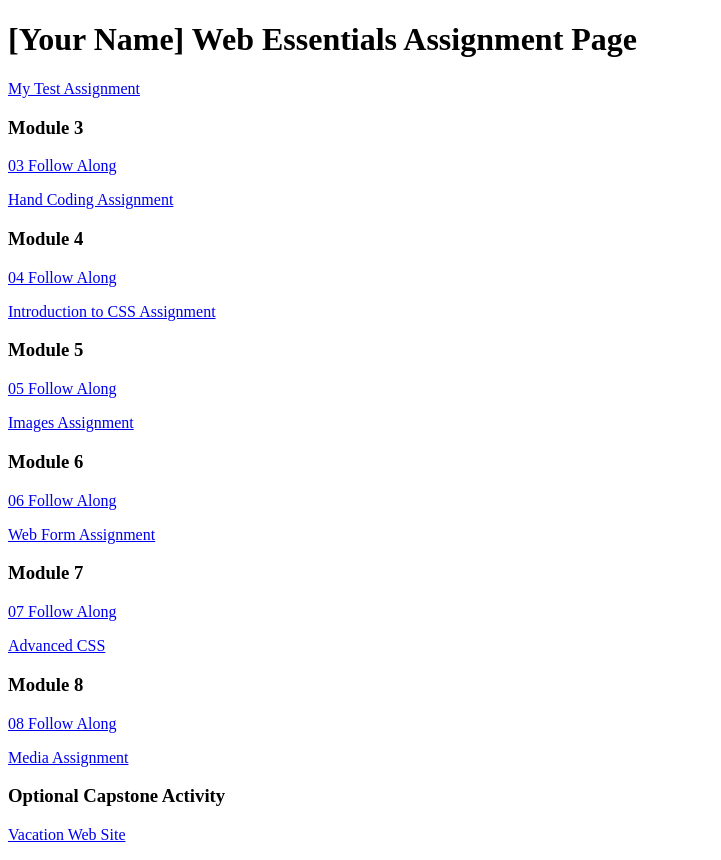
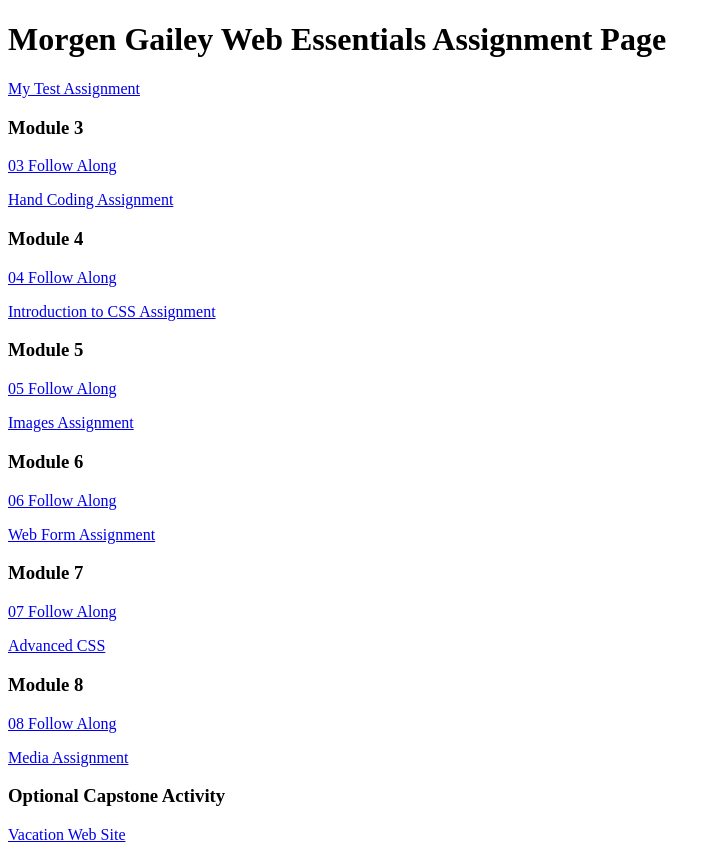
Before and after one commit to morgengailey/dwdd1600, a plain HTML site: page index.html in a window 1280 px wide. Shown: the whole page, without its empty margins (0-721 px from the left). Drawn offline with Linux system fonts and the light colour scheme.

Commit message:
Added my name

```diff
--- a/index.html
+++ b/index.html
@@ -6,7 +6,7 @@
 		<title>dwdd 1600 assignment list page</title>
 	</head>
 	<body>
-		<h1>[Your Name] Web Essentials Assignment Page</h1>
+		<h1>Morgen Gailey Web Essentials Assignment Page</h1>
 		<p><a href="01test">My Test Assignment</a></p>
 
 		<h3>Module 3</h3>
```
